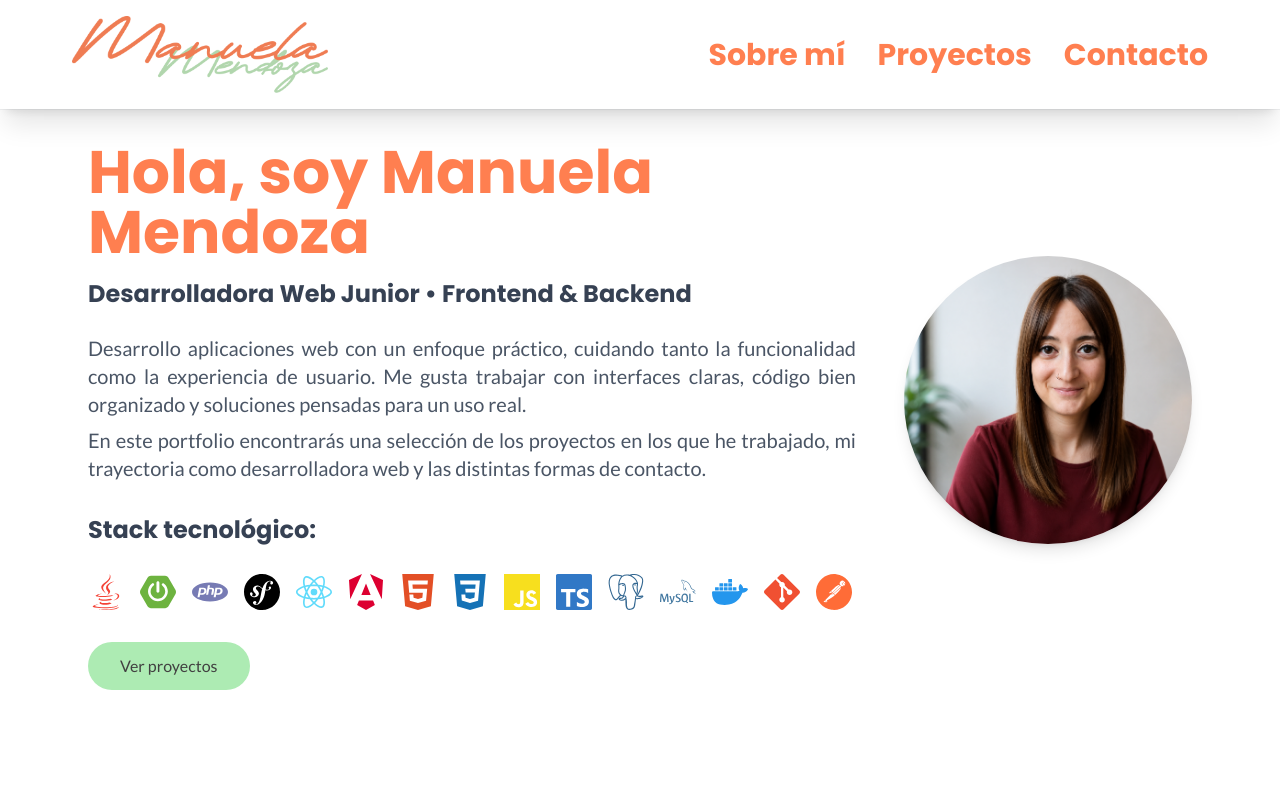
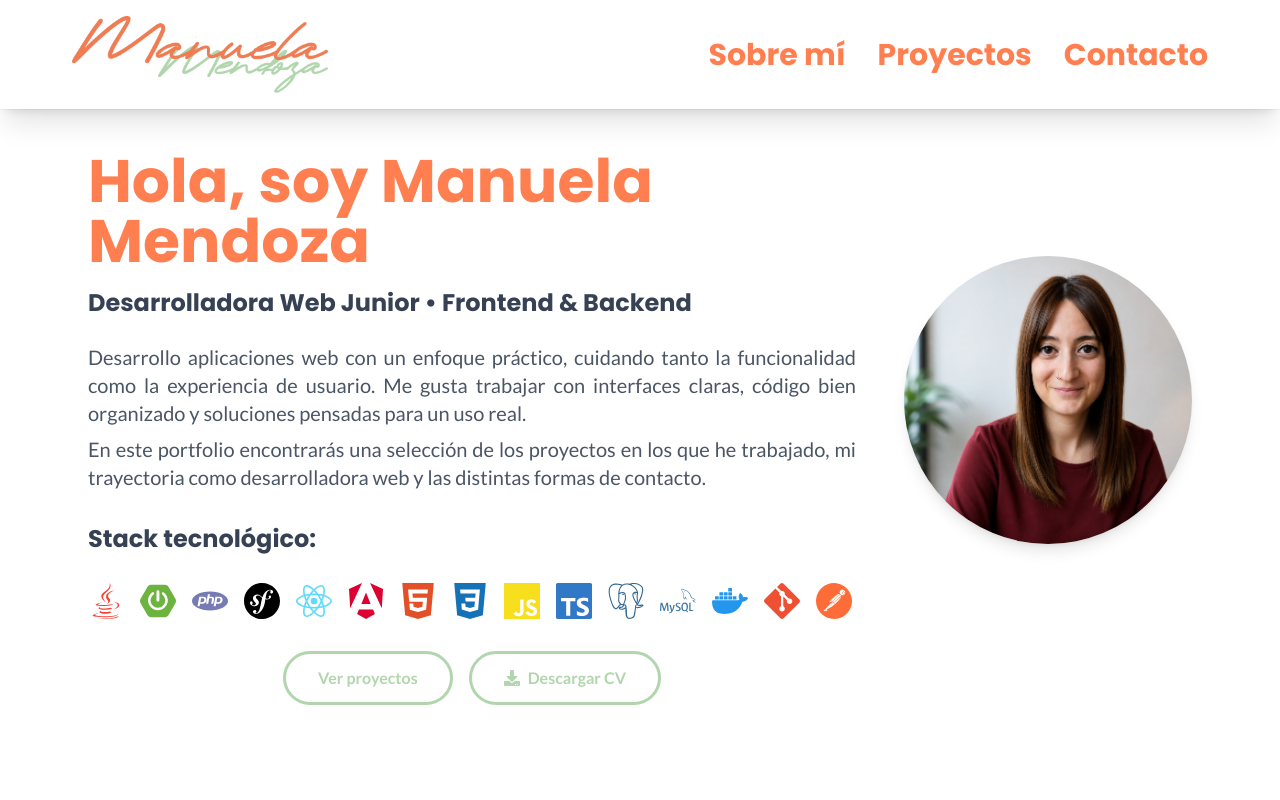
Before and after one commit to manuela217/portfolio-personal-react, a React (Vite) app: page / in a window 1280 px wide. Shown: the top 800 px of the page. Built offline with nearby package versions, Linux system fonts and the light colour scheme.

Commit message:
Add CV download button

```diff
--- a/src/components/Hero.jsx
+++ b/src/components/Hero.jsx
@@ -1,4 +1,4 @@
-import { FaJava } from 'react-icons/fa';
+import { FaJava, FaDownload } from 'react-icons/fa';
 import { SiSpringboot, SiDocker, SiPostman, SiGit, SiHtml5, SiCss3, SiJavascript, SiTypescript, SiReact, SiPhp, SiMysql, SiAngular, SiSymfony, SiPostgresql } from "react-icons/si";
 import fotoManuela from '../assets/img/fotoManuela.png';
 
@@ -42,12 +42,24 @@ export default function Hero() {
           <SiPostman  className="text-[#FF6C37]" title="Postman" />
         </div>
 
-        <a
-          href="#proyects"
-          className="bg-[#adebb3] text-[#414040] px-8 py-3 mt-8 mb-6 rounded-full font-medium transition duration-300 ease-in-out hover:-translate-y-1 hover:scale-105 hover:bg-[#9ed6a4]"
-        >
-          Ver proyectos
-        </a>
+        <div className="flex flex-wrap justify-center gap-4 mt-8 w-full">
+          <a
+            href="#proyects"
+            className="border-3 border-[#b1d6ad] text-[#b1d6ad] px-8 py-3 rounded-full font-bold transition duration-300 ease-in-out hover:-translate-y-1 hover:scale-105 hover:bg-[#b1d6ad] hover:text-[#414040]"
+          >
+            Ver proyectos
+          </a>
+
+          <a
+            href="/CV_Manuela_Mendoza_Barba_FullStack.pdf"
+            download
+            className="border-3 border-[#b1d6ad] text-[#b1d6ad] px-8 py-3 rounded-full font-bold transition duration-300 ease-in-out hover:-translate-y-1 hover:scale-105 hover:bg-[#b1d6ad] hover:text-[#414040] flex items-center gap-2"
+          >
+            <FaDownload />
+            Descargar CV
+          </a>
+        </div>
+
       </div>
 
       <div className="flex justify-center md:justify-end mb-4 md:mb-0 md:ml-12">
```
Also changed, not shown: 1 other file (tests, documents, lock files or other folders).
